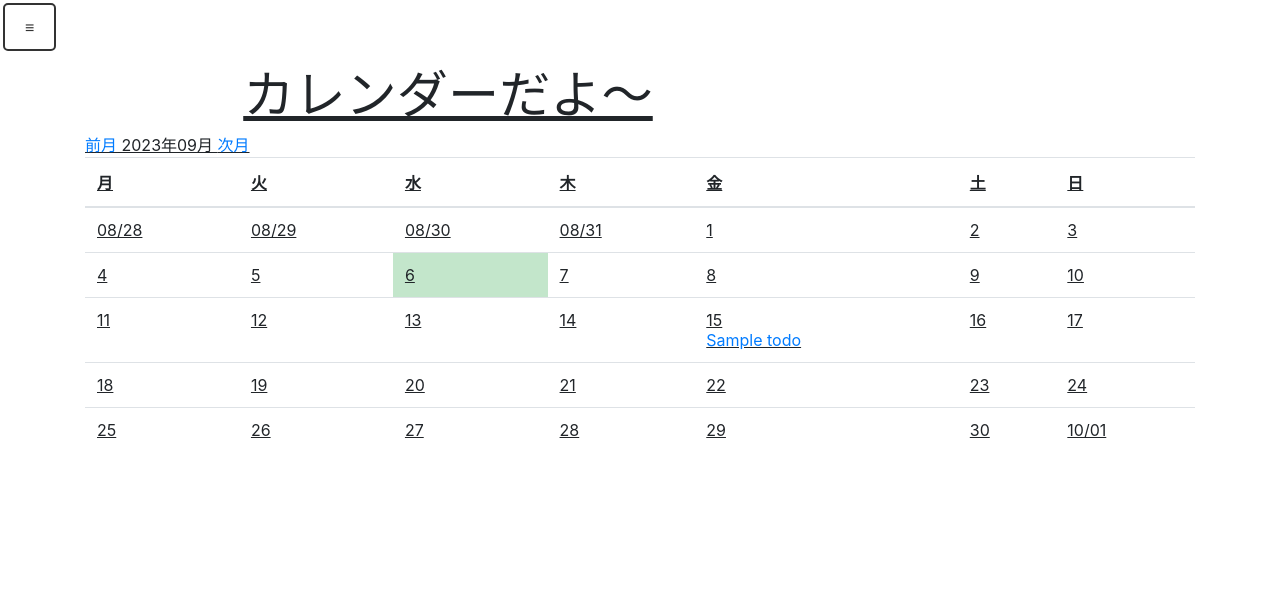
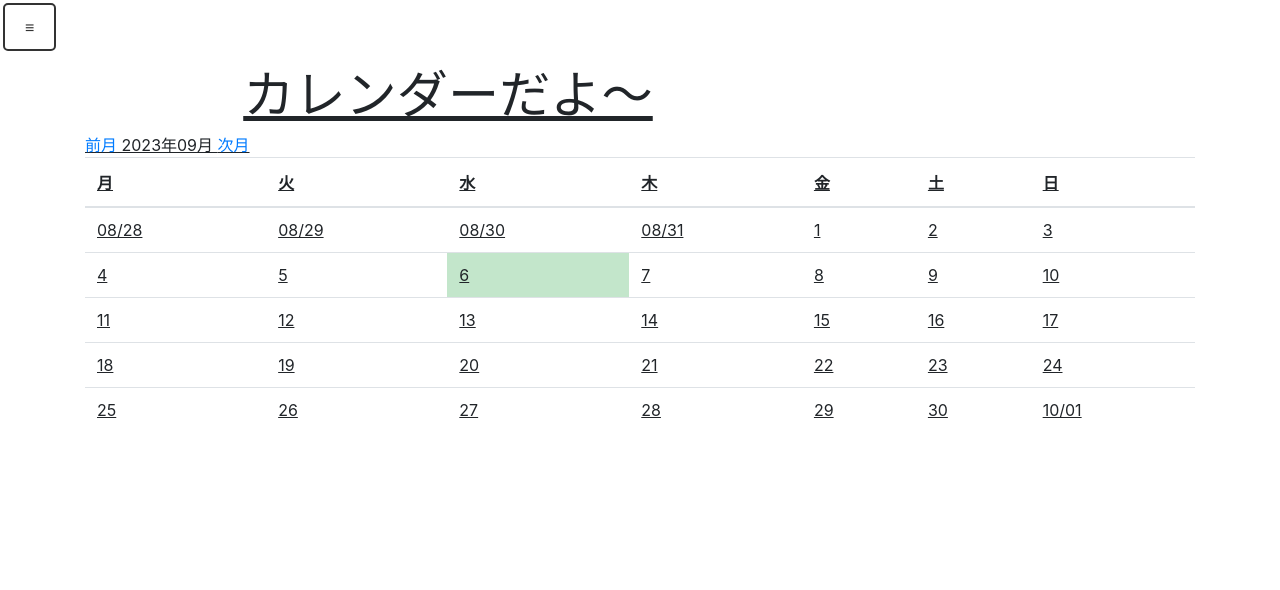
Before and after one commit to bearl27/hacksonU2309, a Django app: page /todo_calender/ in a window 1280 px wide. Shown: the top 590 px of the page. Run offline with Django 4.2, Linux system fonts and the light colour scheme; tables that the repository leaves empty hold one stand-in row (values such as "Sample post"); some libraries are stand-ins or nearby versions.

Commit message:
Update todo_calender.html

```diff
--- a/hacksonU/djangotodo/todo/templates/todo/todo_calender.html
+++ b/hacksonU/djangotodo/todo/templates/todo/todo_calender.html
@@ -50,7 +50,7 @@
             /* メニューバーの背景色 */
             color: #333;
             /* メニューバーのテキスト色 */
-            padding-top: 50px;
+            padding-top: 50px;9/10
             /* メニューバーの内側の余白 */
             width: 50%;
             height: 100%;
@@ -134,8 +134,8 @@
     <button id="toggle-button">≡</button>
     <nav id="menu-bar">
         <ul>
-            <li><a href="{% url 'todo_home' %}">ホーム</a></li>
-            <li><a href="{% url 'list' %}">Todoリスト一覧</a></li>
+            <li><a href="{% url 'list' %}">ホーム</a></li>
+            <li><a href="{% url 'todo_home' %}">今日のToDo</a></li>
             <li><a href="{% url 'calender' %}">カレンダー</a></li>
             <li><a href="{% url 'category' %}">カテゴリー管理</a></li>
             <li><a href="{% url 'todo_home' %}">設定</a></li>
@@ -176,7 +176,7 @@
 
                         {% for task in tasks %}
                         {% with task.deadline|date:"d" as task_date %}
-                        {% if day.day|stringformat:"02d" == task_date %}
+                        {% if now == task.deadline %}
                         <br><a href="{% url 'detail' task.pk %}">{{ task.title }}</a>
                         {% endif %}
                         {% endwith %}
@@ -193,7 +193,7 @@
         {% endblock %}
     </div>
 
-    <p><a href="{% url 'create' %}"><button id="add-button">＋</button></a></p>
+    <p><a href="{% url 'create_todo' %}"><button id="add-button">＋</button></a></p>
 
     <script>
         // ボタン要素とメニューバー要素を取得
```
